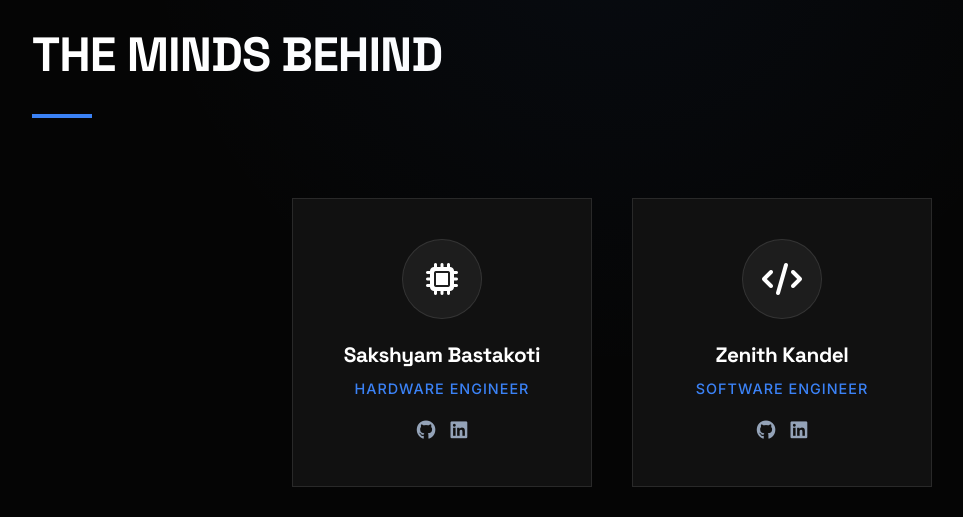
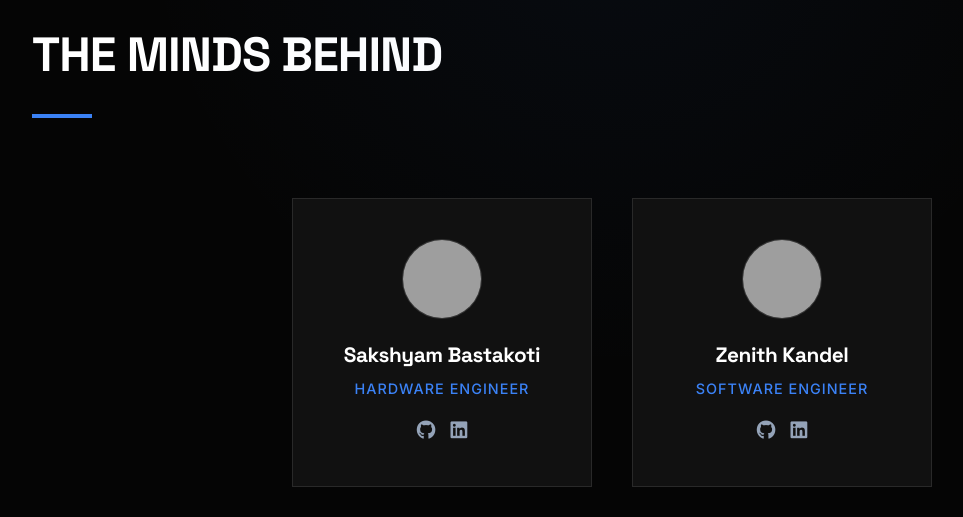
Before and after one commit to zenithkandel/IoT-RFID-Attendance-System-1, a PHP site: page / in a window 1280 px wide. Shown: the part 2897-3414 px from the top of the page, without its empty margins (28-991 px from the left). Run offline with PHP 8.4, Linux system fonts and the light colour scheme; grey boxes are pictures that could not be loaded.

Commit message:
Add member avatars to team section and update styles for avatar images

```diff
--- a/css/style.css
+++ b/css/style.css
@@ -777,6 +777,13 @@ body.clicking .cursor-dot {
     color: var(--white);
 }
 
+.member-avatar img {
+    width: 100%;
+    height: 100%;
+    object-fit: cover;
+    border-radius: 50%;
+}
+
 .member-info h3 {
     color: var(--white);
     font-size: 1.3rem;
--- a/index.html
+++ b/index.html
@@ -194,7 +194,7 @@
                 <!-- Hardware Engineer -->
                 <div class="team-card">
                     <div class="member-avatar">
-                        <i class="fas fa-microchip"></i>
+                        <img src="https://github.com/they-call-me-electronerd.png" alt="Sakshyam Bastakoti">
                     </div>
                     <div class="member-info">
                         <h3>Sakshyam Bastakoti</h3>
@@ -209,7 +209,7 @@
                 <!-- Software Engineer -->
                 <div class="team-card">
                     <div class="member-avatar">
-                        <i class="fas fa-code"></i>
+                        <img src="https://github.com/zenithkandel.png" alt="Zenith Kandel">
                     </div>
                     <div class="member-info">
                         <h3>Zenith Kandel</h3>
```
